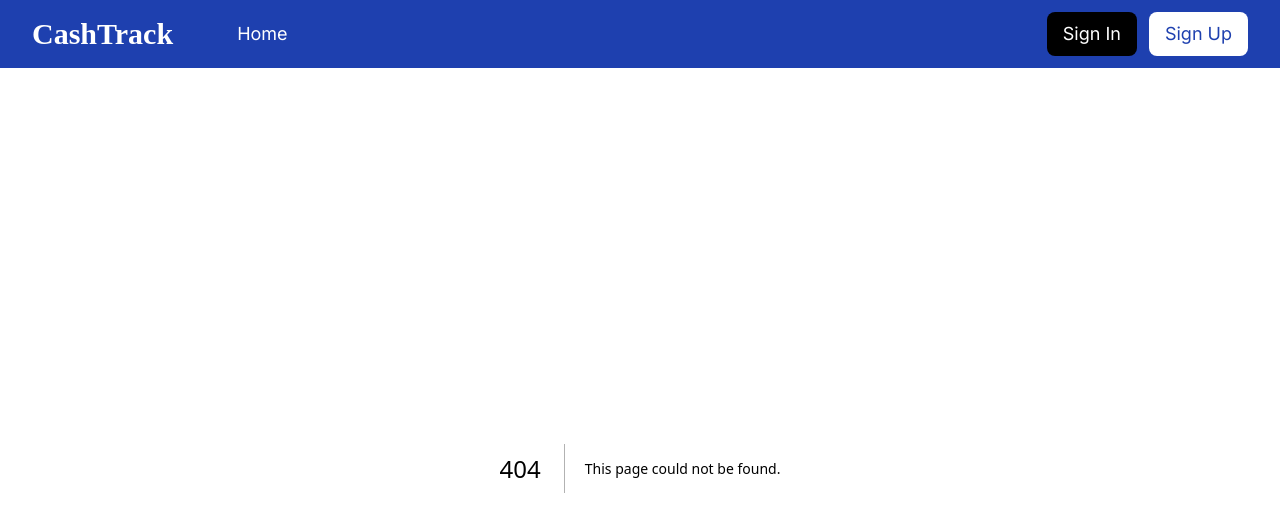
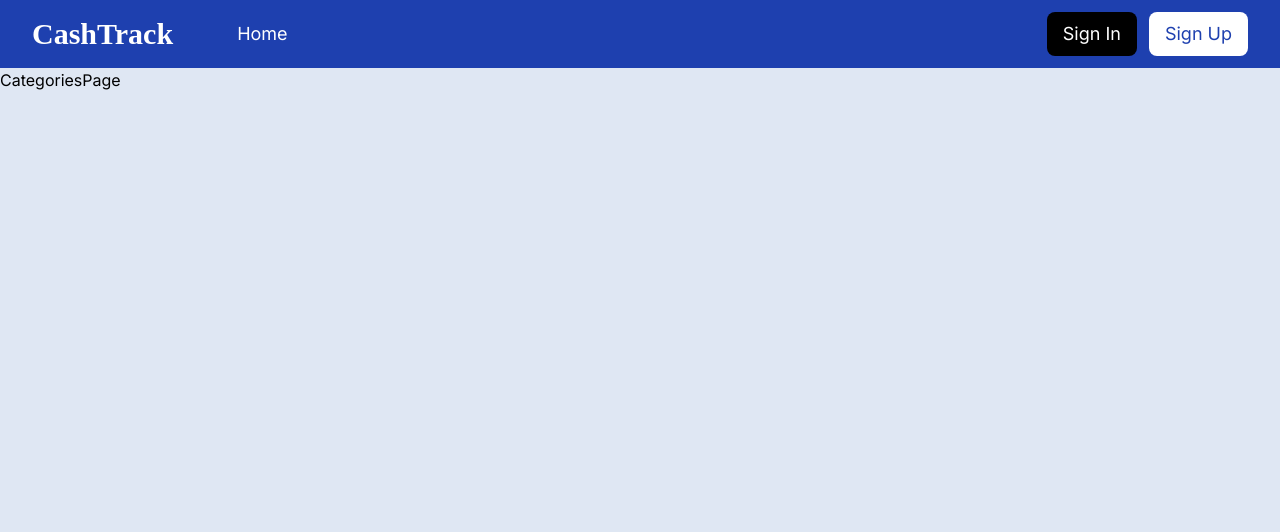
Before and after one commit to Maghakishiyev/41937-57690-56862-56366-56940-personal-finance-tracker-app, a Next.js app in the folder frontend/: page /categories in a window 1280 px wide. Before the commit this address had no page. Shown: the top 532 px of the page. Built offline with nearby package versions, Linux system fonts and the light colour scheme.

Commit message:
feat: create a categories page

```diff
--- /dev/null
+++ b/frontend/app/categories/page.tsx
@@ -0,0 +1,7 @@
+const CategoriesPage = () => {
+    return (
+        <div>CategoriesPage</div>
+    )
+}
+
+export default CategoriesPage
--- a/frontend/components/layout/Header.tsx
+++ b/frontend/components/layout/Header.tsx
@@ -62,6 +62,12 @@ const Header: React.FC = () => {
                                 </span>
                                 {pathname == '/track' && <span className='absolute left-0 bottom-0 h-0.5 w-full bg-white'></span>}
                             </Link>
+                            <Link className='relative' href='/categories'>
+                                <span className='text-white text-lg cursor-pointer'>
+                                    Categories
+                                </span>
+                                {pathname == '/categories' && <span className='absolute left-0 bottom-0 h-0.5 w-full bg-white'></span>}
+                            </Link>
                         </div>
                     )}
                 </div>
```
